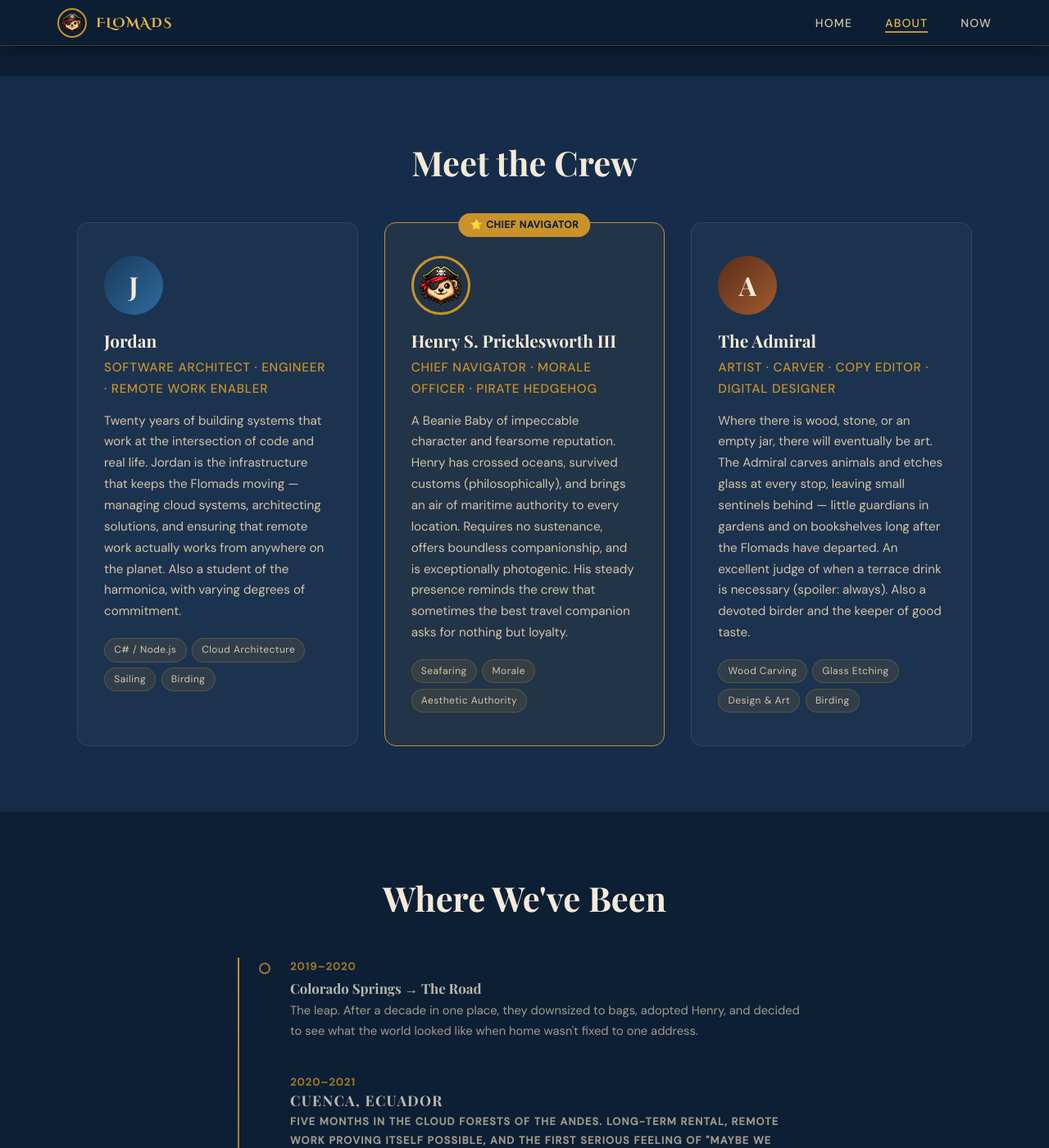
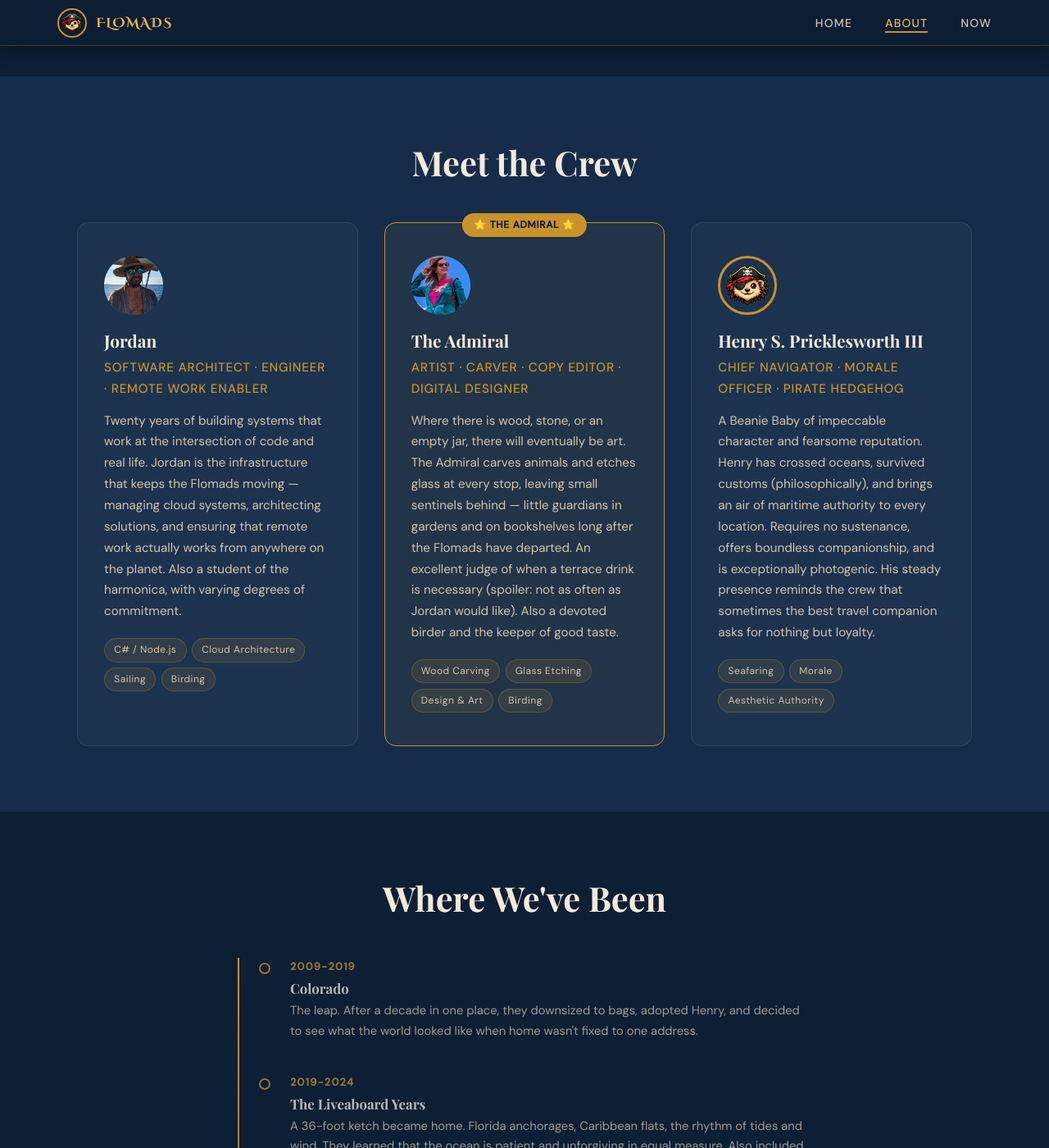
Before and after one commit to Synergy-UpLink/flomads, a Jekyll site: the page built from about/index.html, in a window 1280 px wide and 1400 px high, scrolled down 987 px. Shown: the whole window at 82% size. Built offline with Jekyll 4.4.1, drawn with Linux system fonts in a browser that asks for light colours; some web fonts are replaced; some of the changed text lies outside the part shown.

Commit message:
added stuff

```diff
--- a/about/index.html
+++ b/about/index.html
@@ -1,7 +1,8 @@
 ---
 layout: default
 title: "About"
-description: "Three souls. Infinite roads. Zero fixed addresses. Meet the Flomads — Jordan, The Admiral, and Henry S. Pricklesworth III."
+description: "Three souls. Infinite roads. Zero fixed addresses. Meet the Flomads — Jordan, The Admiral, and Henry S.
+Pricklesworth III."
 ---
 
 <!-- PAGE HERO -->
@@ -18,9 +19,18 @@ description: "Three souls. Infinite roads. Zero fixed addresses. Meet the Flomad
 <section class="section">
   <div class="container prose-container">
     <h2>How It Started</h2>
-    <p>In 2019, after a decade in Colorado, two people looked at each other, looked at their stuff, and decided the math didn't add up. The house, the commute, the endless accumulation — it was all pointing somewhere predictable. So they packed everything down to what fit in bags, rescued a pirate hedgehog Beanie Baby of considerable dignity, and left.</p>
-    <p>The first chapter was afloat. They lived aboard a 36-foot ketch — a stalwart, slightly temperamental vessel that demanded respect and rewarded patience. They learned to anchor in glassy bays, to provision from local mercados, to coil lines properly, and to understand what it means to have a home that rises and falls with the tides. The Bahamas became the pinnacle: endless flats the color of swimming pools, absurd stars above, and shorebirds you couldn't name fast enough.</p>
-    <p>When the boat chapter closed, the road simply continued. Ecuador's cloud forests, Costa Rican jungles, Mexico's desert coasts, Vermont's changing seasons — each place taught them something different. The pattern crystallized: find a place, stay long enough to really know it, then move on richer for the experience.</p>
+    <p>In 2019, after a decade in Colorado, two people looked at each other, looked at their stuff, and decided the math
+      didn't add up. The house, the commute, the endless accumulation — it was all pointing somewhere predictable. So
+      they packed everything down to what fit in bags, rescued a pirate hedgehog Beanie Baby of considerable dignity,
+      and left.</p>
+    <p>The first chapter was afloat. They lived aboard a 36-foot ketch — a stalwart, slightly temperamental vessel that
+      demanded respect and rewarded patience. They learned to anchor in glassy bays, to provision from local mercados,
+      to coil lines properly, and to understand what it means to have a home that rises and falls with the tides. The
+      Bahamas became the pinnacle: endless flats the color of swimming pools, absurd stars above, and shorebirds you
+      couldn't name fast enough.</p>
+    <p>When the boat chapter closed, the road simply continued. Ecuador's cloud forests, Costa Rican jungles, Mexico's
+      desert coasts, Vermont's changing seasons — each place taught them something different. The pattern crystallized:
+      find a place, stay long enough to really know it, then move on richer for the experience.</p>
   </div>
 </section>
 
@@ -29,14 +39,17 @@ description: "Three souls. Infinite roads. Zero fixed addresses. Meet the Flomad
   <div class="container">
     <h2 class="section-title center">Meet the Crew</h2>
     <div class="crew-grid">
-
       <div class="crew-card">
         <div class="crew-avatar" style="background: linear-gradient(135deg, #1a3a5c, #2e6a9e);">
-          <span>J</span>
+          <img src="{{ '/assets/images/jordan.png' | relative_url }}" alt="Jordan" />
+
         </div>
         <h3>Jordan</h3>
         <p class="crew-role">Software Architect · Engineer · Remote Work Enabler</p>
-        <p>Twenty years of building systems that work at the intersection of code and real life. Jordan is the infrastructure that keeps the Flomads moving — managing cloud systems, architecting solutions, and ensuring that remote work actually works from anywhere on the planet. Also a student of the harmonica, with varying degrees of commitment.</p>
+        <p>Twenty years of building systems that work at the intersection of code and real life. Jordan is the
+          infrastructure that keeps the Flomads moving — managing cloud systems, architecting solutions, and ensuring
+          that remote work actually works from anywhere on the planet. Also a student of the harmonica, with varying
+          degrees of commitment.</p>
         <div class="crew-tags">
           <span>C# / Node.js</span>
           <span>Cloud Architecture</span>
@@ -46,12 +59,33 @@ description: "Three souls. Infinite roads. Zero fixed addresses. Meet the Flomad
       </div>
 
       <div class="crew-card featured-card">
+        <div class="crew-avatar" style="background: linear-gradient(135deg, #5c2d1a, #9e5a2e);">
+          <img src="{{ '/assets/images/admiral.png' | relative_url }}" alt="The Admiral" />
+        </div>
+        <h3>The Admiral</h3>
+        <p class="crew-role">Artist · Carver · Copy Editor · Digital Designer</p>
+        <p>Where there is wood, stone, or an empty jar, there will eventually be art. The Admiral carves animals and
+          etches glass at every stop, leaving small sentinels behind — little guardians in gardens and on bookshelves
+          long after the Flomads have departed. An excellent judge of when a terrace drink is necessary (spoiler:
+          not as often as Jordan would like). Also a devoted birder and the keeper of good taste.</p>
+        <div class="crew-tags">
+          <span>Wood Carving</span>
+          <span>Glass Etching</span>
+          <span>Design & Art</span>
+          <span>Birding</span>
+        </div>
+      </div>
+
+      <div class="crew-card">
         <div class="crew-avatar henry-avatar">
           <img src="{{ '/assets/images/henry.png' | relative_url }}" alt="Henry S. Pricklesworth III" />
         </div>
         <h3>Henry S. Pricklesworth III</h3>
         <p class="crew-role">Chief Navigator · Morale Officer · Pirate Hedgehog</p>
-        <p>A Beanie Baby of impeccable character and fearsome reputation. Henry has crossed oceans, survived customs (philosophically), and brings an air of maritime authority to every location. Requires no sustenance, offers boundless companionship, and is exceptionally photogenic. His steady presence reminds the crew that sometimes the best travel companion asks for nothing but loyalty.</p>
+        <p>A Beanie Baby of impeccable character and fearsome reputation. Henry has crossed oceans, survived customs
+          (philosophically), and brings an air of maritime authority to every location. Requires no sustenance, offers
+          boundless companionship, and is exceptionally photogenic. His steady presence reminds the crew that sometimes
+          the best travel companion asks for nothing but loyalty.</p>
         <div class="crew-tags">
           <span>Seafaring</span>
           <span>Morale</span>
@@ -59,20 +93,6 @@ description: "Three souls. Infinite roads. Zero fixed addresses. Meet the Flomad
         </div>
       </div>
 
-      <div class="crew-card">
-        <div class="crew-avatar" style="background: linear-gradient(135deg, #5c2d1a, #9e5a2e);">
-          <span>A</span>
-        </div>
-        <h3>The Admiral</h3>
-        <p class="crew-role">Artist · Carver · Copy Editor · Digital Designer</p>
-        <p>Where there is wood, stone, or an empty jar, there will eventually be art. The Admiral carves animals and etches glass at every stop, leaving small sentinels behind — little guardians in gardens and on bookshelves long after the Flomads have departed. An excellent judge of when a terrace drink is necessary (spoiler: always). Also a devoted birder and the keeper of good taste.</p>
-        <div class="crew-tags">
-          <span>Wood Carving</span>
-          <span>Glass Etching</span>
-          <span>Design & Art</span>
-          <span>Birding</span>
-        </div>
-      </div>
 
     </div>
   </div>
@@ -86,31 +106,20 @@ description: "Three souls. Infinite roads. Zero fixed addresses. Meet the Flomad
       <div class="tl-item">
         <div class="tl-dot"></div>
         <div class="tl-content">
-          <span class="tl-date">2019–2020</span>
-          <h4>Colorado Springs → The Road</h4>
-          <p>The leap. After a decade in one place, they downsized to bags, adopted Henry, and decided to see what the world looked like when home wasn't fixed to one address.</p>
-        </div>
-      </div>
-      <div class="tl-item">
-        <div class="tl-date">2020–2021</span>
-          <h4>Cuenca, Ecuador</h4>
-          <p>Five months in the cloud forests of the Andes. Long-term rental, remote work proving itself possible, and the first serious feeling of "maybe we could live somewhere like this." Bird identification became a passion. Spanish improved. The dream of a finca took root.</p>
+          <span class="tl-date">2009-2019</span>
+          <h4>Colorado</h4>
+          <p>The leap. After a decade in one place, they downsized to bags, adopted Henry, and decided to see what the
+            world looked like when home wasn't fixed to one address.</p>
         </div>
       </div>
       <div class="tl-item">
         <div class="tl-dot"></div>
         <div class="tl-content">
-          <span class="tl-date">2021–2022</span>
-          <h4>Costa Rica & Mexico</h4>
-          <p>La Fortuna and Santa Maria de Dota in Costa Rica brought jungles, volcanoes, and motmots. Todos Santos, Mexico showed desert coastal living. Each place left them with carvings given and memories earned.</p>
-        </div>
-      </div>
-      <div class="tl-item">
-        <div class="tl-dot"></div>
-        <div class="tl-content">
-          <span class="tl-date">2022–2024</span>
+          <span class="tl-date">2019-2024</span>
           <h4>The Liveaboard Years</h4>
-          <p>A 36-foot ketch became home. Florida anchorages, Caribbean flats, the rhythm of tides and wind. They learned that the ocean is patient and unforgiving in equal measure. Also included a Vermont summer and the realization that boats and land travel could coexist in one nomadic life.</p>
+          <p>A 36-foot ketch became home. Florida anchorages, Caribbean flats, the rhythm of tides and wind. They
+            learned that the ocean is patient and unforgiving in equal measure. Also included a Vermont summer and the
+            realization that boats and land travel could coexist in one nomadic life.</p>
         </div>
       </div>
       <div class="tl-item">
@@ -118,15 +127,41 @@ description: "Three souls. Infinite roads. Zero fixed addresses. Meet the Flomad
         <div class="tl-content">
           <span class="tl-date">2024</span>
           <h4>The Bahamas</h4>
-          <p>A whole year of glassy flats the color of swimming pools. Berry Islands. The Exumas. Star-filled nights and shorebirds galore — egrets, sapsuckers, terns in abundance. The boat era's high point: living in one of Earth's most beautiful places long enough to understand why.</p>
+          <p>A whole year of glassy flats the color of swimming pools. Berry Islands. The Exumas. Star-filled nights and
+            shorebirds galore — egrets, sapsuckers, terns in abundance. The boat era's high point: living in one of
+            Earth's most beautiful places long enough to understand why.</p>
+        </div>
+      </div>
+      <div class="tl-item">
+        <div class="tl-dot"></div>
+        <div class="tl-content">
+
+          <span class="tl-date">2025</span>
+          <h4>Cuenca, Ecuador</h4>
+          <p>Five months in the cloud forests of the Andes. Long-term rental, remote work proving itself possible, and
+            the first serious feeling of "maybe we could live somewhere like this." Bird identification became a
+            passion.
+            Spanish improved. The dream of a finca took root.</p>
         </div>
       </div>
       <div class="tl-item">
         <div class="tl-dot"></div>
         <div class="tl-content">
           <span class="tl-date">2025</span>
-          <h4>Return to Florida & Transition</h4>
-          <p>Melbourne, Florida twice over. The boat is resting; the next chapter is beginning. They discovered pet-sitting through TrustedHouseSitters and realized this was the missing piece — animals for companionship, homes to care for, and an income that lets them stay in each place long enough to truly belong.</p>
+          <h4>Costa Rica & Mexico</h4>
+          <p>La Fortuna and Santa Maria de Dota in Costa Rica brought jungles, volcanoes, and motmots. Todos Santos,
+            Mexico showed desert coastal living. Each place left them with carvings given and memories earned.</p>
+        </div>
+      </div>
+      <div class="tl-item">
+        <div class="tl-dot"></div>
+        <div class="tl-content">
+          <span class="tl-date">2025-2026</span>
+          <h4>Return to the USA</h4>
+          <p>Vermont to peep some leafs, and Melbourne, Florida twice over. The next chapter is beginning. They
+            discovered
+            pet-sitting and realized this was the missing piece; animals for companionship, homes to care for, and a
+            remote income that lets them stay in each place long enough to truly belong.</p>
         </div>
       </div>
       <div class="tl-item active">
@@ -145,8 +183,17 @@ description: "Three souls. Infinite roads. Zero fixed addresses. Meet the Flomad
 <section class="section dream-section">
   <div class="container prose-container">
     <h2>The Long Game</h2>
-    <p>The Flomads are building toward something intentional. Not a return to the fixed life they left, but a different kind of rootedness — a finca in Ecuador where they can grow food, build community, and have a permanent base that feels like home without requiring them to stop exploring. Ecuadorian citizenship is the bureaucratic thread; the sustainable farm is the dream behind it.</p>
-    <p>In the meantime, they travel by sea, by land, and by air. They sit with other people's animals and treat them like their own. They carve wooden figures and leave them in gardens. They watch for birds — egrets and tanagers and hummingbirds that only exist in specific places. They study harmonica scales, sketch things that might look like something, etch designs into found jars. They grill al fresco and drink on terraces and stay in each place long enough to have a favorite market, a favorite walking route, a favorite view of sunset.</p>
-    <p>That's the Flomad life: not running away from anything. Running <em>toward</em> something that gets more interesting, more rich, more *real* the closer they get. One place at a time, one meal at a time, one carved gnome at a time.</p>
+    <p>The Flomads are building toward something intentional. Not a return to the fixed life they left, but a different
+      kind of rootedness — a finca in Ecuador where they can grow food, build community, and have a permanent base that
+      feels like home without requiring them to stop exploring. Ecuadorian citizenship is the bureaucratic thread; the
+      sustainable farm is the dream behind it.</p>
+    <p>In the meantime, they travel by sea, by land, and by air. They sit with other people's animals and treat them
+      like their own. They carve wooden figures and leave them in gardens. They watch for birds — egrets and tanagers
+      and hummingbirds that only exist in specific places. They study harmonica scales, sketch things that might look
+      like something, etch designs into found jars. They grill al fresco and drink on terraces and stay in each place
+      long enough to have a favorite market, a favorite walking route, a favorite view of sunset.</p>
+    <p>That's the Flomad life: not running away from anything. Running <em>toward</em> something that gets more
+      interesting, more rich, more *real* the closer they get. One place at a time, one meal at a time, one carved gnome
+      at a time.</p>
   </div>
 </section>
--- a/assets/css/style.css
+++ b/assets/css/style.css
@@ -598,7 +598,7 @@ em { font-style: italic; color: var(--gold-light); }
   position: relative;
 }
 .featured-card::before {
-  content: '⭐ Chief Navigator';
+  content: '⭐ The Admiral ⭐';
   position: absolute;
   top: -12px;
   left: 50%;
--- a/index.html
+++ b/index.html
@@ -259,14 +259,14 @@ petsit at a time."
 
 <section class="section travel-section">
   <div class="container">
-    <h2 class="section-title center">What We Do While We're There</h2>
+    <h2 class="section-title center">What We Do Whilst We're There</h2>
     <div class="travel-grid">
       <div class="travel-card">
         <div class="travel-icon">🐾</div>
         <h3>Pet Sitting</h3>
         <p>International pet travel is logistically complex and often unfair to animals. Pet-sitting websites offered
           the perfect solution: companionship for us and care for pets. It's become our preferred way to experience a
-          place while building meaningful connections with animals and their owners.</p>
+          place while building meaningful connections with animals and neighbours.</p>
       </div>
       <div class="travel-card">
         <div class="travel-icon">🌍</div>
```
Also changed, not shown: other parts of about/index.html (+4 -1 lines), assets/images/admiral.png (added), assets/images/jordan.png (added).
